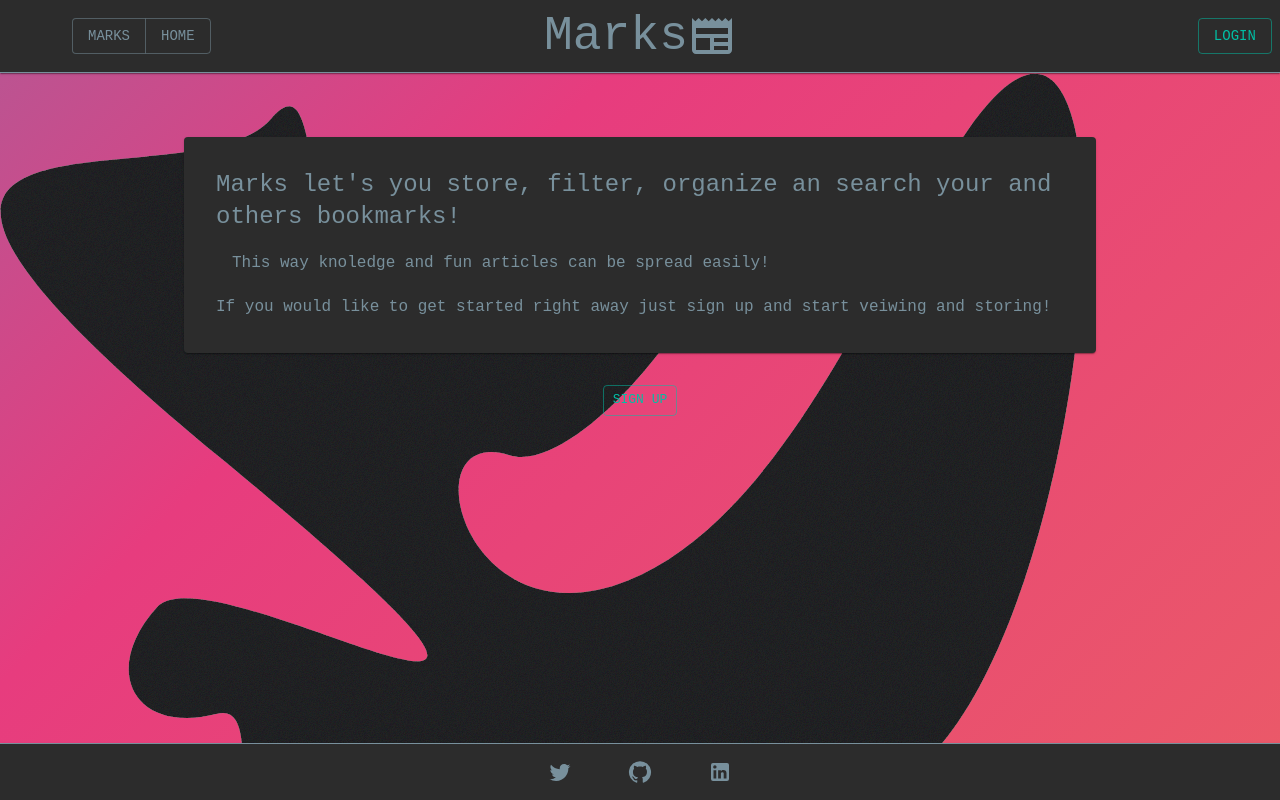
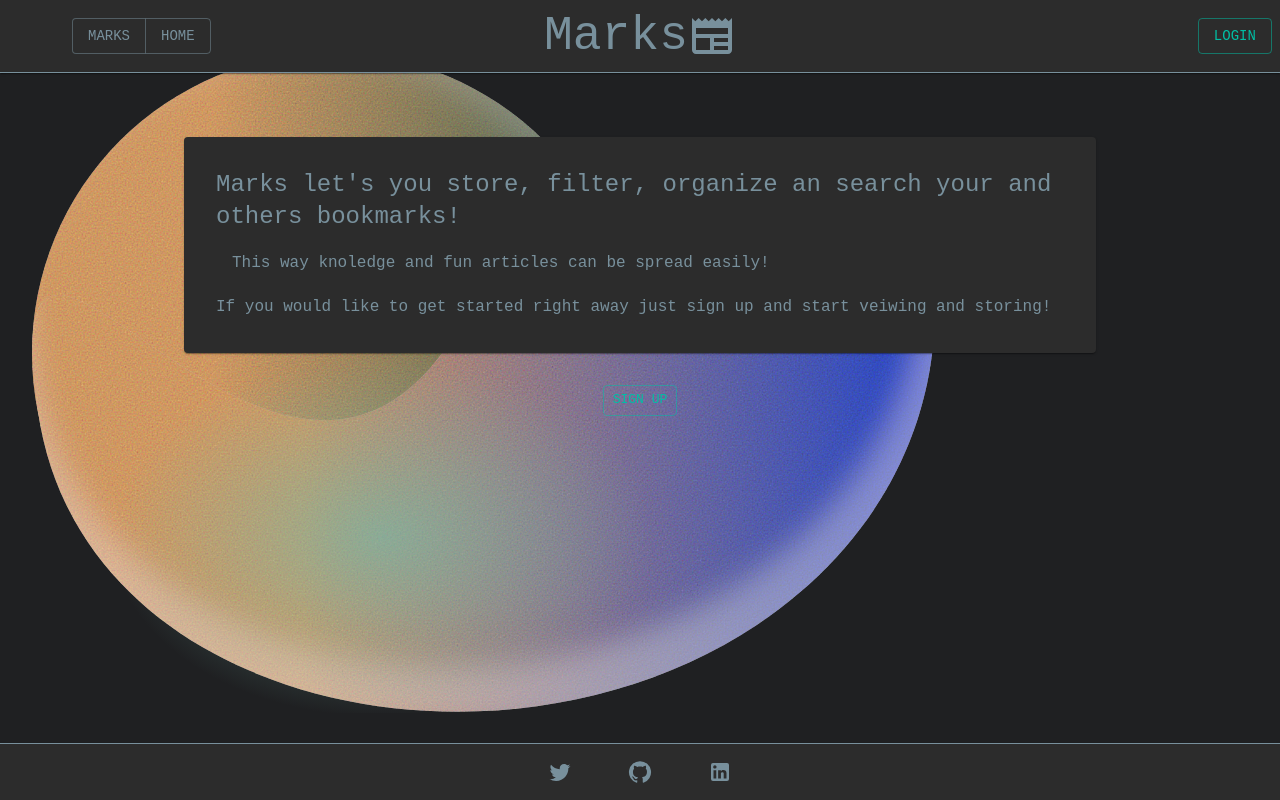
Before and after one commit to DxVxDOD/Marks, a React (Vite) app in the folder FE-Marks/: page / in a window 1280 px wide. Built offline with nearby package versions, Linux system fonts and the light colour scheme; no server answers.

Commit message:
designing background

```diff
--- a/FE-Marks/src/App.tsx
+++ b/FE-Marks/src/App.tsx
@@ -25,6 +25,7 @@ import NotLoggedIn from "./components/login/NotLoggedIn.tsx";
 import Footer from "./components/Footer.tsx";
 import HomeNoUser from "./components/HomeNoUser.tsx";
 import theme from "./theme/Theme.tsx";
+import Background from "./components/Background.tsx";
 
 const App = () => {
   const dispatch = useAppDispatch();
@@ -52,7 +53,7 @@ const App = () => {
         <Notification />
         <Menu />
         <main className="main">
-          <div className="svgBg">
+          <Background />
           <Routes>
             <Route path="/login" element={<NotLoggedIn />} />
             <Route path="/users/:id" element={<User />} />
@@ -72,8 +73,8 @@ const App = () => {
             )}
             <Route path="/blog/:id" element={<Blog />} />
           </Routes>
-          </div>
         </main>
+
         <Footer />
       </>
     </ThemeProvider>
--- /dev/null
+++ b/FE-Marks/src/components/Background.tsx
@@ -0,0 +1,167 @@
+import { useEffect } from "react";
+import "../index.css";
+
+const Background = () => {
+  const startTime = new Date().getTime();
+
+  const color = () => {
+    let currentTime = new Date().getTime();
+    let elapsedTime = currentTime - startTime / 1000;
+    console.log(elapsedTime);
+
+    const answ: number[] = [];
+
+    const num = 14;
+
+    ((num) => {
+      let x = 0;
+      let y = 1;
+      let z = 0;
+
+      answ.push(x);
+      answ.push(y);
+
+      let i = 2;
+      while (i < num) {
+        z = x + y;
+        x = y;
+        y = z;
+
+        answ.push(z);
+        i++;
+      }
+    })(num);
+
+    console.log(answ);
+
+    return answ;
+  };
+
+  useEffect(() => {
+    console.log(color());
+  }, []);
+
+  return (
+    <div className="background">
+      <svg
+        className="gr1"
+        xmlns="http://www.w3.org/2000/svg"
+        width="904"
+        height="576"
+        viewBox="0 0 904 576"
+        fill="url(#gradient)"
+      >
+        <filter id="grain">
+          <feTurbulence
+            type="fractalNoise"
+            baseFrequency="0.6"
+            stitchTiles="stitch"
+            result="colorNoise"
+          />
+          <feColorMatrix
+            in="colorNoise"
+            type="matrix"
+            values="1 0 0 0 0 0 1 0 0 0 0 0 1 0 0 0 0 0 1 0"
+          />
+          <feComposite operator="in" in2="SourceGraphic" result="monoNoise" />
+          <feBlend in="SourceGraphic" in2="monoNoise" mode="hard-light" />
+        </filter>
+
+        <filter id="innershadow">
+          <feFlood floodColor="rgb(255,255,255,0.2)" />
+
+          <feComposite operator="out" in2="SourceGraphic" />
+
+          <feMorphology operator="dilate" radius="0" />
+          <feGaussianBlur stdDeviation="15" />
+          <feOffset dx="-7" dy="-45" />
+
+          <feComposite operator="atop" in2="SourceGraphic" />
+        </filter>
+
+        <linearGradient id="gradient">
+          <stop stopColor="var(--orange)" offset="30%" />
+          <stop stopColor="var(--blue)" offset="100%" />
+        </linearGradient>
+
+        <path
+          filter="url(#grain) url(#innershadow)"
+          d="M422.387 198.227L422.391 198.219L422.396 198.211C502.319 60.8445 622.539 0.0311147 722.711 0.502722C772.8 0.738534 817.863 16.2941 850.397 45.241C882.924 74.1814 902.964 116.538 902.964 170.46C902.964 386.353 722.037 540.046 503.397 569.464C391.377 584.537 274.916 566.55 182.513 516.836C90.1201 467.127 21.7931 385.709 5.95884 273.89C-0.102654 231.085 -0.934731 202.296 2.56416 184.102C4.31299 175.009 7.13492 168.612 10.881 164.434C14.6125 160.271 19.2937 158.273 24.8606 158.03C30.4474 157.786 36.934 159.312 44.2331 162.232C51.5277 165.151 59.5994 169.448 68.3466 174.712C81.0437 182.352 95.1262 192.005 110.285 202.396C116.019 206.327 121.908 210.364 127.934 214.437C171.8 244.087 222.893 275.643 274.278 281.98C299.987 285.15 325.778 282.01 350.771 269.162C375.759 256.315 399.914 233.783 422.387 198.227Z"
+        />
+
+        <radialGradient id="G1" cx="50%" cy="50%" r="50%" fx="50%" fy="50%">
+          <stop
+            offset="0%"
+            style={{
+              stopColor: "rgb(119, 183, 167, 0.7)",
+              stopOpacity: 1,
+            }}
+          />
+          <stop
+            offset="90%"
+            style={{ stopColor: "rgb(119,183,167)", stopOpacity: 0 }}
+          />
+        </radialGradient>
+        <ellipse
+          cx="350"
+          cy="400"
+          rx="300"
+          ry="200"
+          clipPath="url(#C)"
+          fill="url(#G1)"
+        />
+      </svg>
+
+      <svg
+        className="gr2"
+        xmlns="http://www.w3.org/2000/svg"
+        width="600"
+        height="600"
+        viewBox="0 0 600 600"
+        fill="url(#gradient2)"
+      >
+        <filter id="grain">
+          <feTurbulence
+            type="fractalNoise"
+            baseFrequency="0.6"
+            stitchTiles="stitch"
+            result="colorNoise"
+          />
+          <feColorMatrix
+            in="colorNoise"
+            type="matrix"
+            values="1 0 0 0 0 0 1 0 0 0 0 0 1 0 0 0 0 0 1 0"
+          />
+          <feComposite operator="in" in2="SourceGraphic" result="monoNoise" />
+          <feBlend in="SourceGraphic" in2="monoNoise" mode="hard-light" />
+        </filter>
+
+        <filter id="innershadow2">
+          <feFlood floodColor="rgb(255,255,255,0.1)" />
+
+          <feComposite operator="out" in2="SourceGraphic" />
+
+          <feMorphology operator="dilate" radius="1" />
+          <feGaussianBlur stdDeviation="15" />
+          <feOffset dx="-20" dy="0" />
+
+          <feComposite operator="atop" in2="SourceGraphic" />
+        </filter>
+
+        <linearGradient id="gradient2" gradientTransform="rotate(0)">
+          <stop stopColor="var(--orange)" offset="30%" />
+          <stop stopColor="var(--green)" offset="100%" />
+        </linearGradient>
+
+        <circle
+          cx="300"
+          cy="300"
+          r="300"
+          filter="url(#grain) url(#innershadow2)"
+        />
+      </svg>
+    </div>
+  );
+};
+
+export default Background;
--- a/FE-Marks/src/index.css
+++ b/FE-Marks/src/index.css
@@ -3,28 +3,37 @@
     height: 100%;
     display: flex;
     flex-direction: column;
-    background-repeat: no-repeat;
-    background-position-x: center;
-    background-position-y: center;
-    background: linear-gradient(-45deg, #ee7752, #e73c7e, #23a6d5, #23d5ab);
-	background-size: 400% 400%;
-	animation: gradient 15s ease infinite;
+     --blue: #2445C8;
+    --orange: #CF9862;
+    --black: #000000;
+    --green: #436354;
+    --orange2: #CC9B68;
 }
 
 .main {
     padding: 2rem;
     height: 100%;
     flex: auto;
-    background: url(./icons/noise.svg);
 }
 
-.svgBg{
 
+
+.background{
+    position: absolute;
+    z-index: -1;
+    background-position-y: center;
+    background-position-x: center;
+    display: flex;
+    flex-direction: row;
+    align-items: center;
+    height: 80%;
+    width: 90%;
+	animation: gradient 15s ease infinite;
 }
 
 @keyframes gradient {
 	0% {
-		background-position: 0% 50%;
+		background-position: var(--blue);
 	}
 	50% {
 		background-position: 100% 50%;
@@ -33,3 +42,14 @@
 		background-position: 0% 50%;
 	}
 }
+
+.gr1 {
+  position: absolute;
+  z-index: 1;
+}
+
+.gr2 {
+  position: relative;
+  top: -4.5em;
+  z-index: 0;
+}
```
Also changed, not shown: FE-Marks/src/icons/noise.svg. Lines whose indentation alone changed are shown as unchanged.
